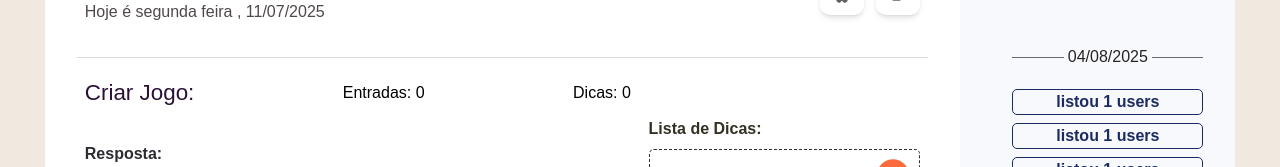
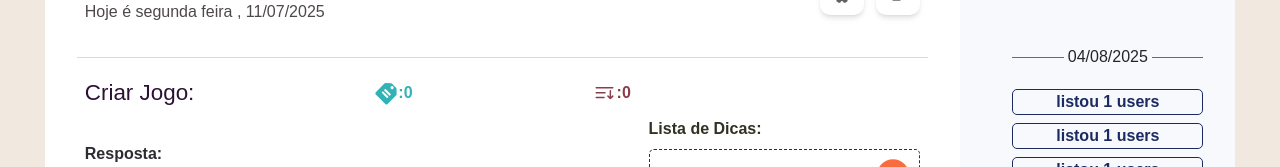
Before and after one commit to brownzini/gdwho, a Next.js app: page / in a window 1280 px wide. Shown: the part 151-318 px from the top of the page. Built offline with nearby package versions, Linux system fonts and the light colour scheme.

Commit message:
[Refactor]: Change global header screen feature

```diff
--- a/src/components/svg/index.tsx
+++ b/src/components/svg/index.tsx
@@ -132,13 +132,70 @@ export default function SvgModel({ name, width, height, onClick }: Props) {
           fill="none"
           xmlns="http://www.w3.org/2000/svg"
           className="absolute cursor-pointer"
-          onClick={() => (onClick) && onClick()}
+          onClick={() => onClick && onClick()}
         >
           <path
             fillRule="evenodd"
             clipRule="evenodd"
             d="M12 22C17.5228 22 22 17.5228 22 12C22 6.47715 17.5228 2 12 2C6.47715 2 2 6.47715 2 12C2 17.5228 6.47715 22 12 22ZM12.75 9C12.75 8.58579 12.4142 8.25 12 8.25C11.5858 8.25 11.25 8.58579 11.25 9L11.25 11.25H9C8.58579 11.25 8.25 11.5858 8.25 12C8.25 12.4142 8.58579 12.75 9 12.75H11.25V15C11.25 15.4142 11.5858 15.75 12 15.75C12.4142 15.75 12.75 15.4142 12.75 15L12.75 12.75H15C15.4142 12.75 15.75 12.4142 15.75 12C15.75 11.5858 15.4142 11.25 15 11.25H12.75V9Z"
             fill="#FA6C3E"
+          />
+        </svg>
+      );
+    case "entries":
+      return (
+        <svg
+          fill="#31B3B5"
+          id={name + "_id"}
+          width={width}
+          height={height}
+          viewBox="0 0 52 52"
+          data-name="Layer 1"
+          xmlns="http://www.w3.org/2000/svg"
+          className="cursor-pointer"
+          onClick={() => onClick && onClick()}
+        >
+          <g>
+            <path d="M25,2.3l11.7.2a5.51,5.51,0,0,1,2.5,1h0l4.6,4.6,4.6,4.6a3.55,3.55,0,0,1,1,2.5h0L49.7,27a3.55,3.55,0,0,1-1,2.5h0L29.5,48.7a3.69,3.69,0,0,1-5,0h0L13.9,38.1,3.3,27.5a3.69,3.69,0,0,1,0-5h0L22.5,3.3a3.55,3.55,0,0,1,2.5-1ZM18.6,21l-1.9,1.8a.85.85,0,0,0,0,1.3L27.9,35.3a.85.85,0,0,0,1.3,0l1.9-1.9a.85.85,0,0,0,0-1.3L19.7,21A.65.65,0,0,0,18.6,21Zm5.3-5.4L22,17.5a.85.85,0,0,0,0,1.3L33.2,30a.85.85,0,0,0,1.3,0l1.9-1.9a.85.85,0,0,0,0-1.3L25.1,15.6A.91.91,0,0,0,23.9,15.6ZM42,10a3.69,3.69,0,0,0-5,0,3.69,3.69,0,0,0,0,5,3.69,3.69,0,0,0,5,0A3.69,3.69,0,0,0,42,10Z" />
+          </g>
+        </svg>
+      );
+    case "dataList":
+      return (
+        <svg
+          id={name + "_id"}
+          width={width}
+          height={height}
+          viewBox="0 0 24 24"
+          fill="none"
+          xmlns="http://www.w3.org/2000/svg"
+          className="cursor-pointer"
+          onClick={() => onClick && onClick()}
+        >
+          <path
+            d="M20 6L3 6"
+            stroke="#8B3D4B"
+            strokeWidth="1.5"
+            strokeLinecap="round"
+          />
+          <path
+            d="M11 16L3 16"
+            stroke="#8B3D4B"
+            strokeWidth="1.5"
+            strokeLinecap="round"
+          />
+          <path
+            d="M12 11L3 11"
+            stroke="#8B3D4B"
+            strokeWidth="1.5"
+            strokeLinecap="round"
+          />
+          <path
+            d="M15 14.5L17.5 17M17.5 17L20 14.5M17.5 17V9"
+            stroke="#8B3D4B"
+            strokeWidth="1.5"
+            strokeLinecap="round"
+            strokeLinejoin="round"
           />
         </svg>
       );
--- a/src/screens/CreateGameScreen/index.tsx
+++ b/src/screens/CreateGameScreen/index.tsx
@@ -1,11 +1,11 @@
 "use client";
 
+import SvgModel from "@/components/svg";
 import Create from "@/features/Game/Create";
 import Header from "@/shared/Header";
 import ScreenTitle from "@/shared/ScreenTitle";
 
 import React from "react";
-
 
 export default function CreateGameScreen() {
   return (
@@ -21,7 +21,16 @@ export default function CreateGameScreen() {
       />
       <div className="w-[93%] h-[1px] bg-[#D9D9D9]" />
       <div className="w-[100%] h-[100%] flex flex-col justify-center items-start">
-        <ScreenTitle />
+        <ScreenTitle>
+          <div className="w-[7%] h-[50%] flex justify-center items-center">
+            <SvgModel name="entries" width="100%" height="100%" />
+            <h2 className="font-black text-[#31B3B5]">:0</h2>
+          </div>
+          <div className="w-[7%] h-[50%] flex justify-center items-center">
+            <SvgModel name="dataList" width="100%" height="100%" />
+            <h2 className="font-black text-[#8B3D4B]">:0</h2>
+          </div>
+        </ScreenTitle>
         <Create />
       </div>
     </div>
--- a/src/shared/ScreenTitle/index.tsx
+++ b/src/shared/ScreenTitle/index.tsx
@@ -1,11 +1,13 @@
+import { ReactNode } from "react";
 import screenTitleStyles from "./styles";
-
-export default function ScreenTitle() {
+interface Props {
+  children?: ReactNode;
+}
+export default function ScreenTitle({ children }: Props) {
   return (
     <div className={screenTitleStyles["container"]}>
       <h2 className={screenTitleStyles["title"]}>Criar Jogo:</h2>
-      <h2>Entradas: 0</h2>
-      <h2>Dicas: 0</h2>
+      {children}
     </div>
   );
 }
--- a/src/shared/ScreenTitle/styles.ts
+++ b/src/shared/ScreenTitle/styles.ts
@@ -1,5 +1,6 @@
 const screenTitleStyles = {
   container: `
+  relative
   pl-10
   w-[64%] h-[10%]
   flex flex-row justify-between items-center`,
```
